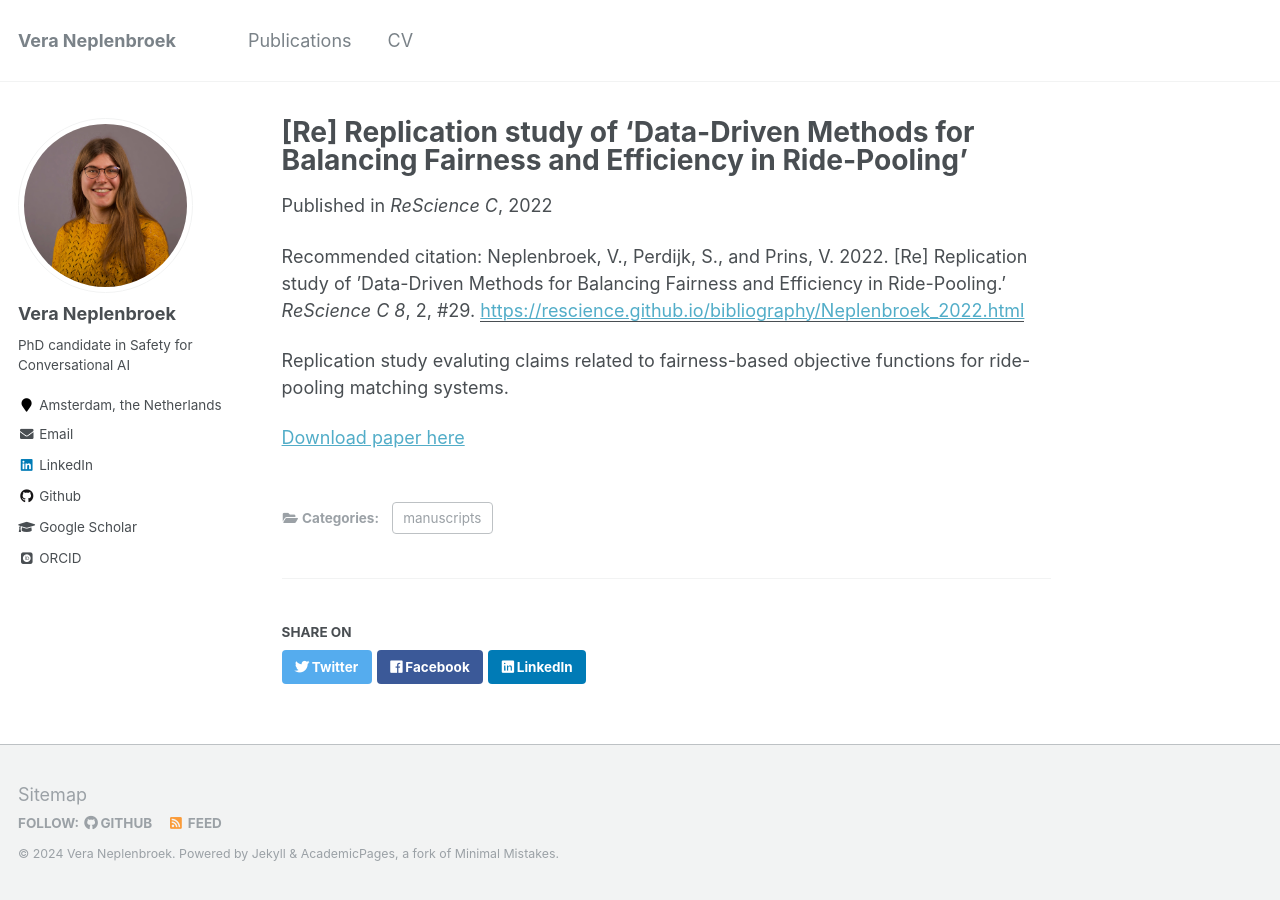
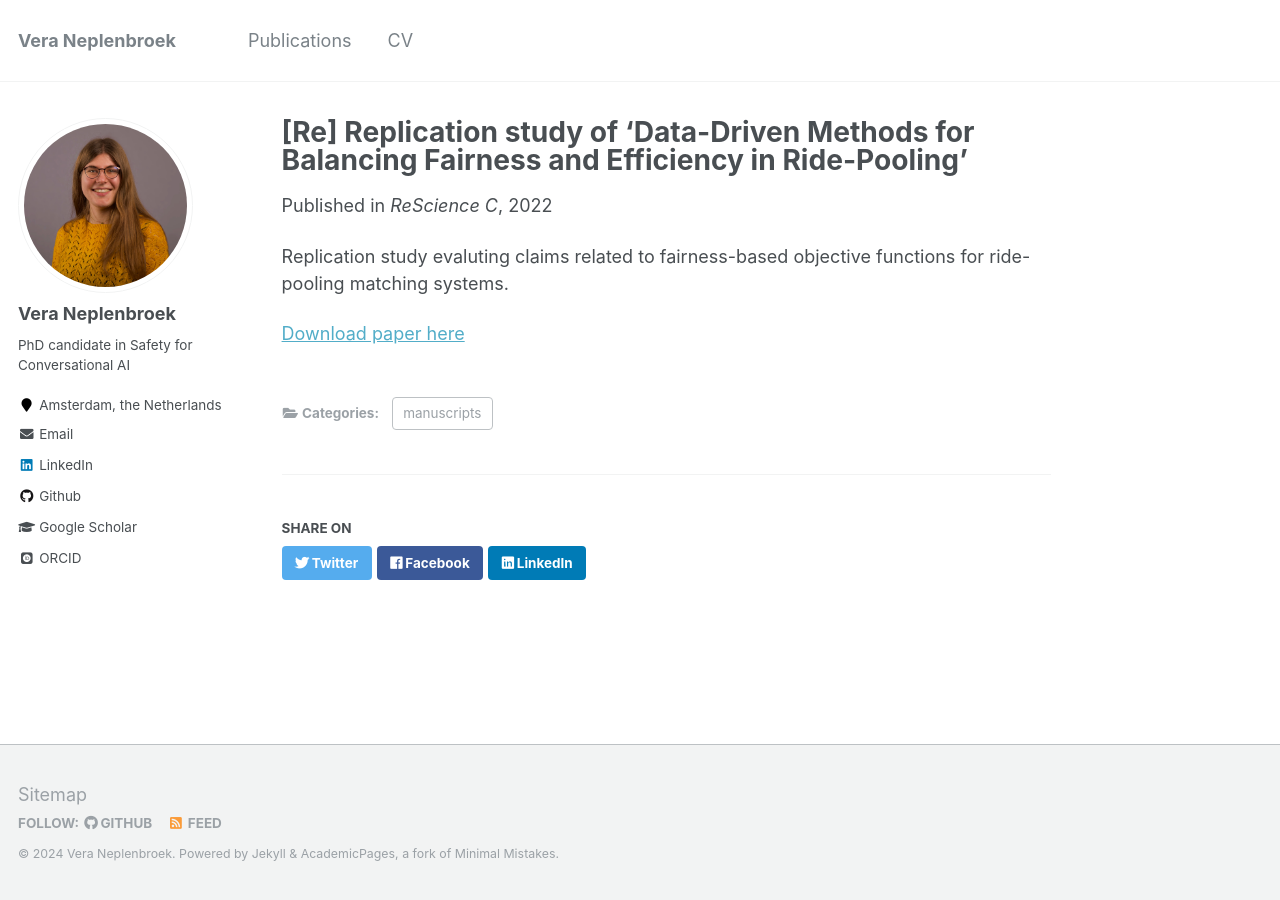
Before and after one commit to Veranep/Veranep.github.io, a Jekyll site: the page built from _publications/2022-05-23-repl.md, in a window 1280 px wide. Built offline with Jekyll 4.4.1, drawn with Linux system fonts in a browser that asks for light colours; some web fonts are replaced.

Commit message:
Update 2022-05-23-repl.md

```diff
--- a/_publications/2022-05-23-repl.md
+++ b/_publications/2022-05-23-repl.md
@@ -8,7 +8,6 @@ excerpt: 'Replication study evaluting claims related to fairness-based objective
 date: 2022-05-23
 venue: 'ReScience C'
 paperurl: 'https://rescience.github.io/bibliography/Neplenbroek_2022.html'
-citation: "Neplenbroek, V., Perdijk, S., and Prins, V. 2022. [Re] Replication study of ’Data-Driven Methods for Balancing Fairness and Efficiency in Ride-Pooling.’ <i>ReScience C 8</i>, 2, #29."
 ---
 Replication study evaluting claims related to fairness-based objective functions for ride-pooling matching systems.
 
```
